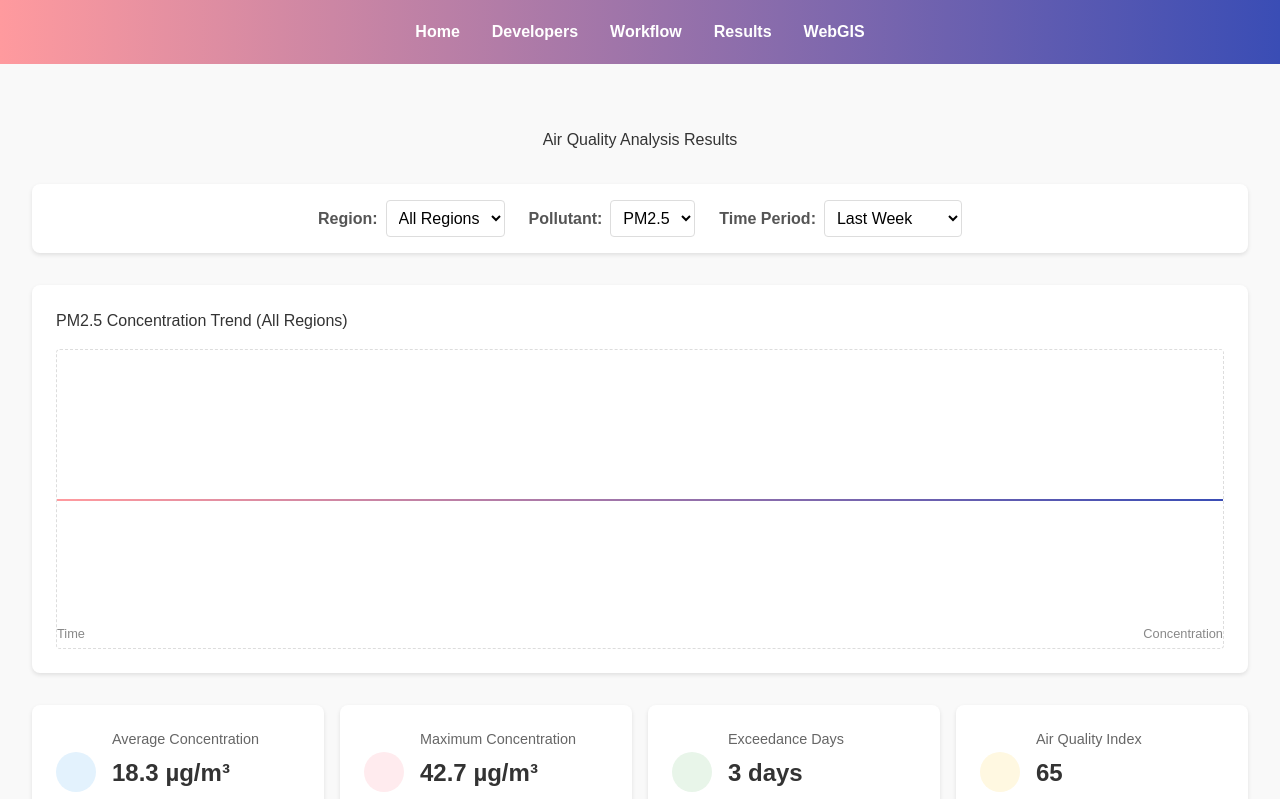
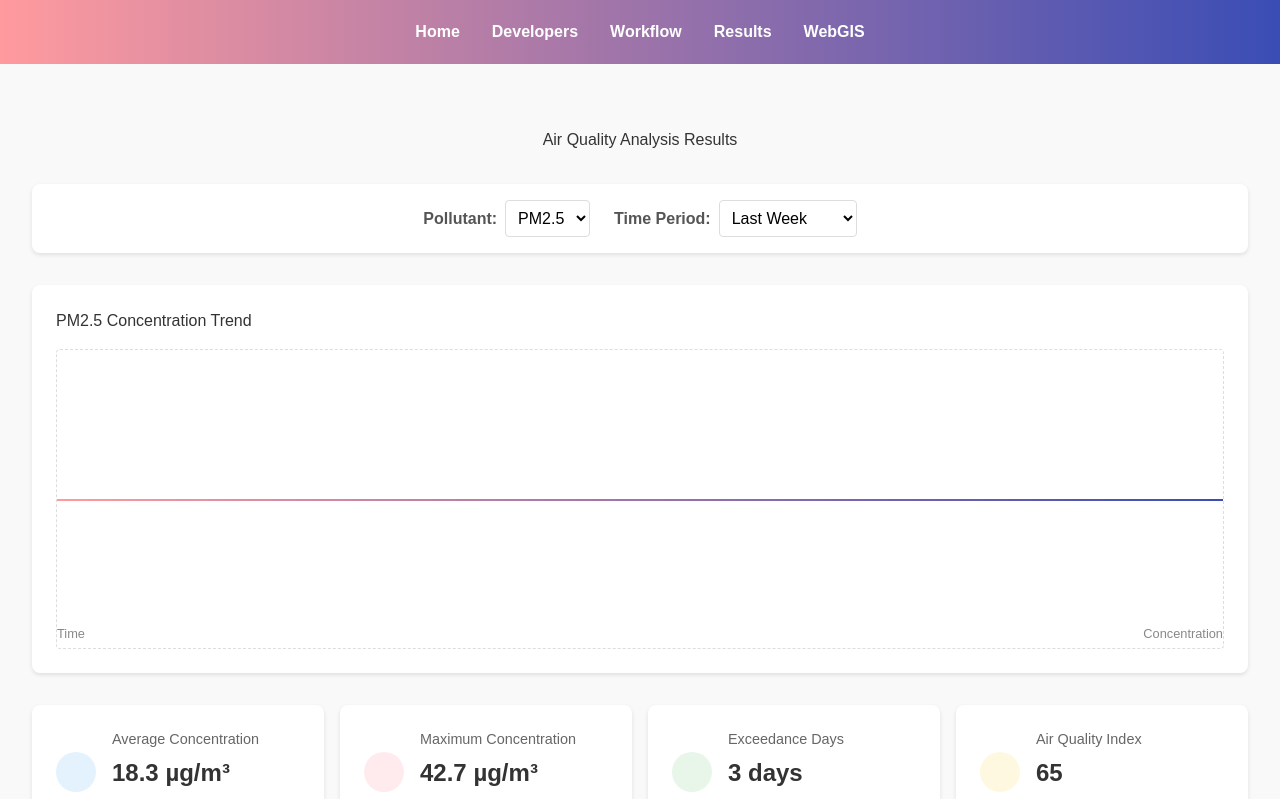
Before and after one commit to Yingbo2077/webgis_vue, a Vue app: page /results in a window 1280 px wide. Shown: the top 799 px of the page. Built offline with nearby package versions, Linux system fonts and the light colour scheme.

Commit message:
Update ResultPage.vue

```diff
--- a/src/views/ResultPage.vue
+++ b/src/views/ResultPage.vue
@@ -6,13 +6,6 @@
       <h1 class="page-title">Air Quality Analysis Results</h1>
 
       <div class="filter-section">
-        <div class="filter-group">
-          <label for="region-select">Region:</label>
-          <select id="region-select" v-model="selectedRegion">
-            <option value="all">All Regions</option>
-            <option v-for="region in regions" :key="region" :value="region">{{ region }}</option>
-          </select>
-        </div>
 
         <div class="filter-group">
           <label for="pollutant-select">Pollutant:</label>
@@ -36,7 +29,7 @@
 
       <div class="results-container">
         <div class="chart-container">
-          <h3>{{ selectedPollutantLabel }} Concentration Trend ({{ selectedRegionLabel }})</h3>
+          <h3>{{ selectedPollutantLabel }} Concentration Trend</h3>
           <div class="chart-placeholder">
             <!-- This will be replaced with an actual chart component in the future -->
             <div class="chart-mock">
@@ -103,9 +96,6 @@ import AppHeader from '@/components/AppHeader.vue';
 import AppFooter from '@/components/AppFooter.vue';
 
 // Sample data
-const regions = ref(['Zurich', 'Geneva', 'Bern', 'Basel', 'Lausanne']);
-const selectedRegion = ref('all');
-
 const pollutants = ref([
   { value: 'pm25', label: 'PM2.5' },
   { value: 'pm10', label: 'PM10' },
@@ -116,9 +106,6 @@ const selectedPollutant = ref('pm25');
 const selectedTimePeriod = ref('week');
 
 // Computed properties
-const selectedRegionLabel = computed(() => {
-  return selectedRegion.value === 'all' ? 'All Regions' : selectedRegion.value;
-});
 
 const selectedPollutantLabel = computed(() => {
   const found = pollutants.value.find(p => p.value === selectedPollutant.value);
```
